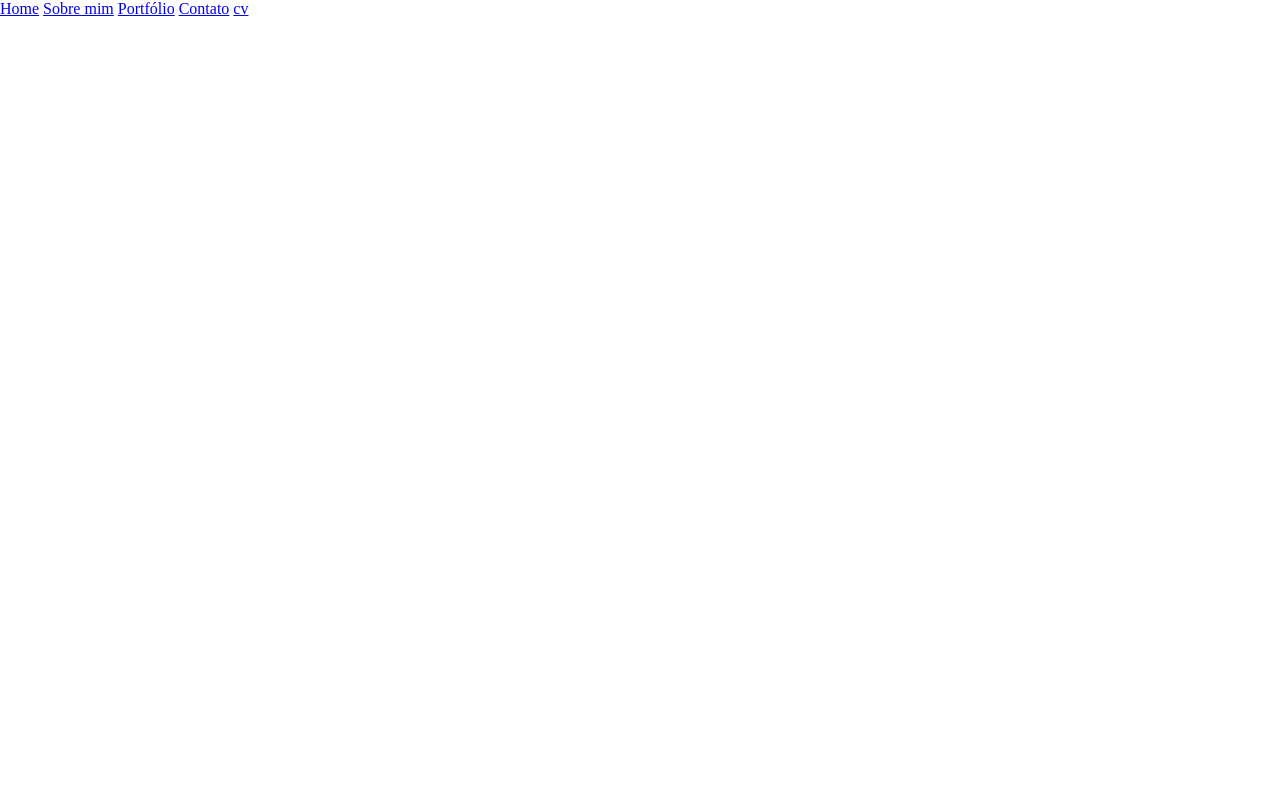
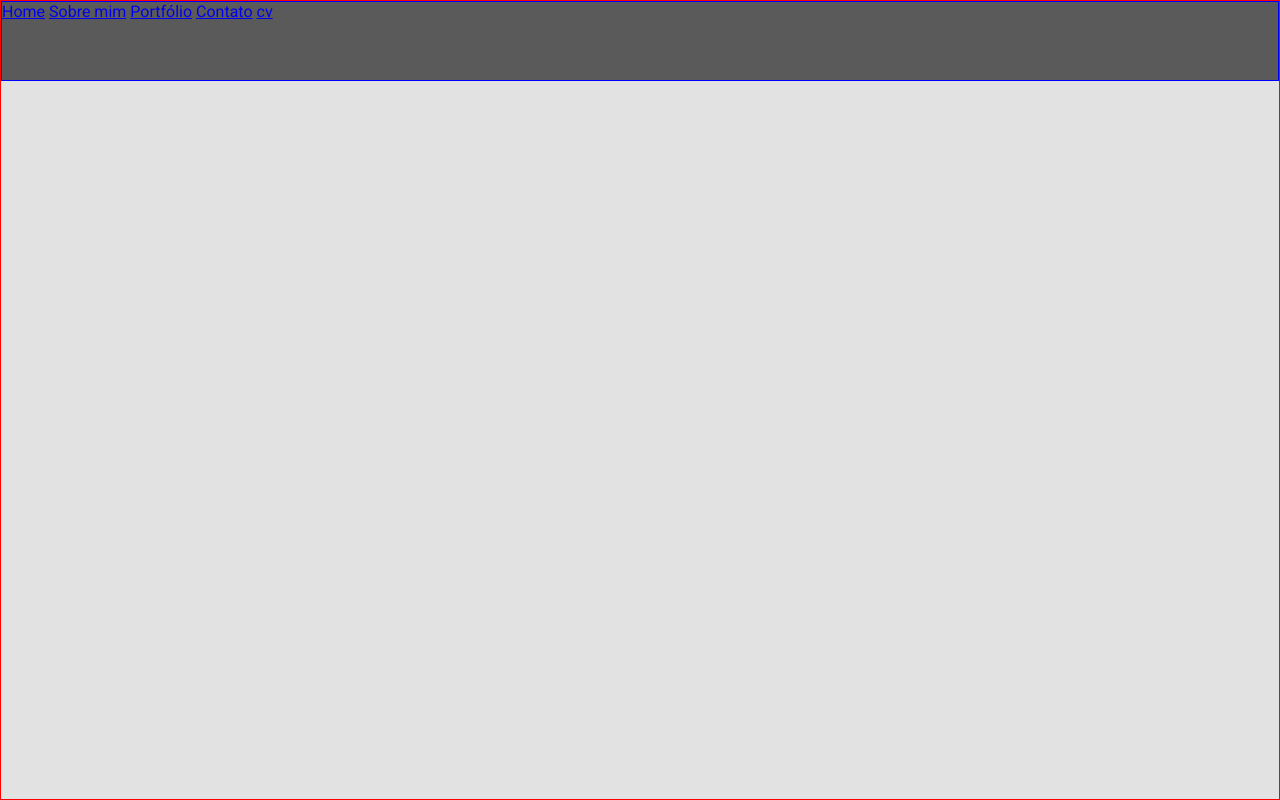
Before and after one commit to cesinhalius/My_Portfolio, a plain HTML site: page index.html in a window 1280 px wide. Drawn offline with Linux system fonts and the light colour scheme.

Commit message:
Adicionando font externa aos links do Header

```diff
--- a/styles.css
+++ b/styles.css
@@ -3,3 +3,28 @@
     padding: 0;
     box-sizing: border-box;
 }
+:root{
+    --font:'Roboto', sans-serif;
+    --bg-header:rgba(0, 0, 0, .6);
+}
+
+
+
+body{
+    background: #E2E2E2;
+    font-family: var(--font)
+}
+
+.Conteiner{
+    border: 1px solid red;
+    width: 100vw;
+    height: 100vh;
+}
+
+.Header{
+    border: 1px solid blue;
+    height: 10vh;
+
+    background: var(--bg-header)
+
+}
```
